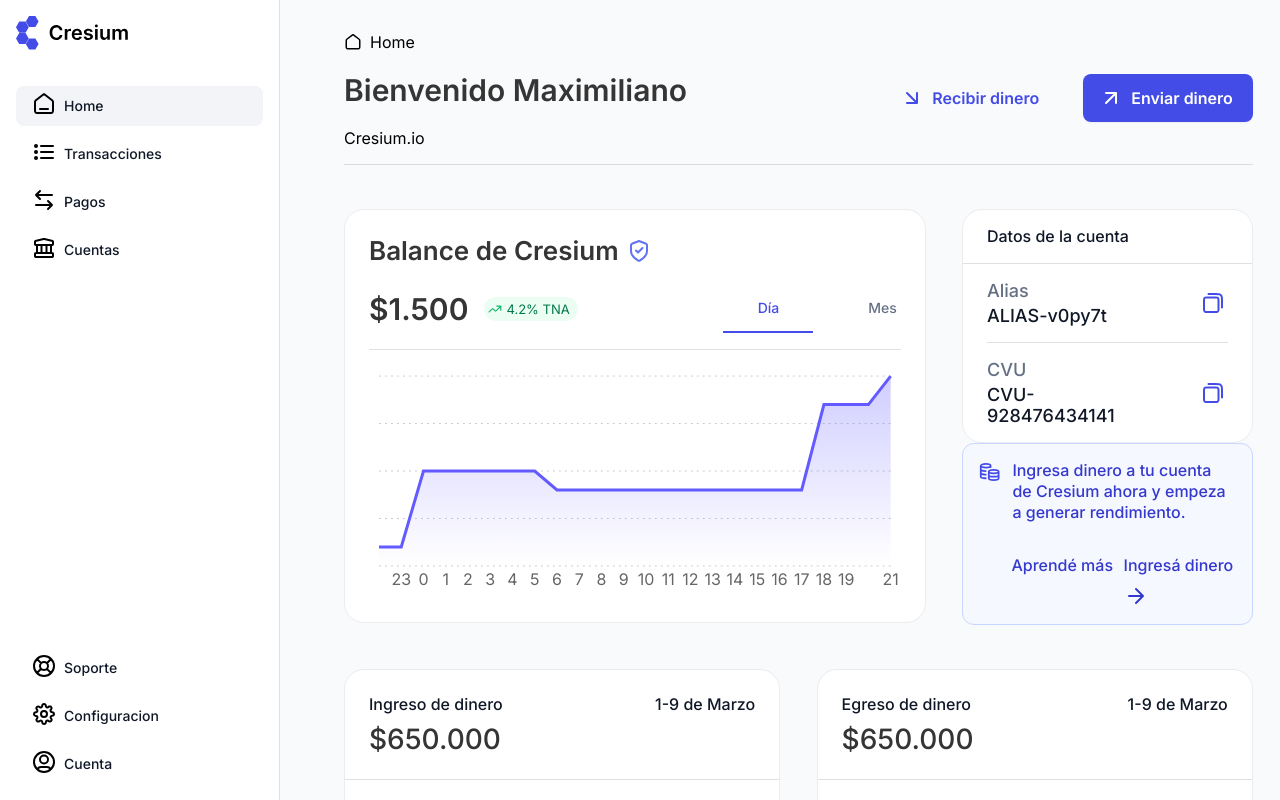
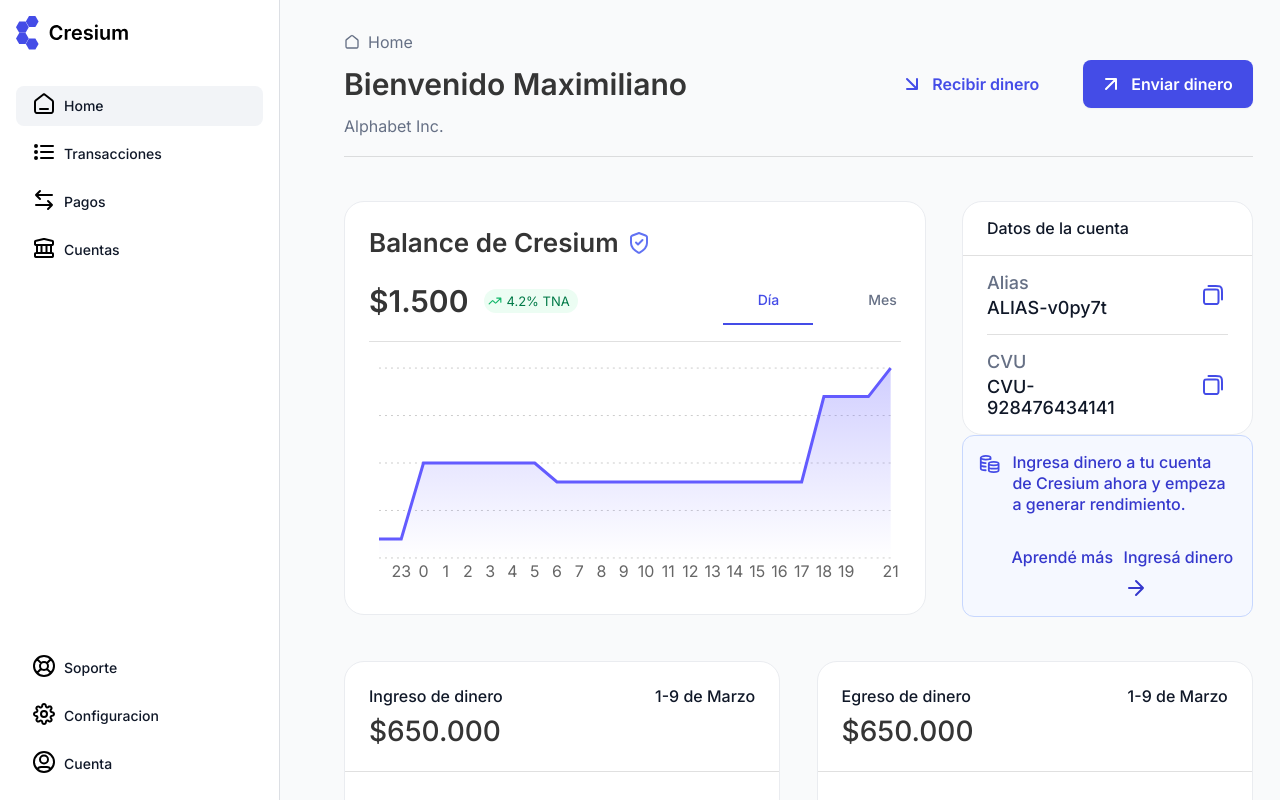
Before and after one commit to EveraldoGCH/cresium-front, a Next.js app: page /dashboard in a window 1280 px wide. Built offline with nearby package versions, Linux system fonts and the light colour scheme.

Commit message:
ajustes estilos dashboard

```diff
--- a/src/app/dashboard/components/CardDinero/CardDinero.tsx
+++ b/src/app/dashboard/components/CardDinero/CardDinero.tsx
@@ -15,7 +15,7 @@
   info,
 }: CardDineroProps): React.JSX.Element {
   return (
-    <Card height={"216px"}>
+    <Card>
       <CardContent style={{ padding: "24px 24px 24px 24px" }}>
         <Grid container xs={12}>
           <Grid
--- a/src/app/dashboard/page.tsx
+++ b/src/app/dashboard/page.tsx
@@ -23,7 +23,7 @@
 
   return (
     <Stack spacing={5.5} sx={{ width: "100%" }}>{/* Contenedor Principal*/}
-      <Stack>{/* Primer contenedor */}
+      <Stack spacing={2.5}>{/* Primer contenedor */}
         <Stack
           direction={{ xs: "column", sm: "row" }}
           spacing={3}
@@ -31,22 +31,21 @@
         >
           <Box sx={{ flex: "1 1 auto" }}>
             <Box display={"flex"} alignItems={"center"} gap={"8px"}>
-              <Home01 height={"18px"} width={"18px"} />
-              <p style={{ margin: 0 }}>Home</p>
+              <Home01 height={"16px"} width={"16px"} color={colorsVars.textSecondary}/>
+              <p style={{ margin: 0, color:colorsVars.textSecondary }}>Home</p>
             </Box>
             <Typography
               variant="h2"
-              style={{ fontWeight: "600", margin: "20px 0" }}
+              style={{ fontWeight: "600", margin: "14px 0" }}
             >
               Bienvenido Maximiliano
             </Typography>
-            <p>Cresium.io</p>
+            <p style={{ margin: 0, color:colorsVars.textSecondary }}>Alphabet Inc.</p>
           </Box>
-
           <Button variant="text" startIcon={<TrendDown02 />}>Recibir dinero</Button>
           <Button variant="contained" startIcon={<TrendUp02 />} onClick={() => router.push("/enviar-dinero")}>Enviar dinero</Button>
         </Stack>
-        <Divider />
+        <Divider style={{ color: colorsVars.grey200 }} />
       </Stack>{/*Fin primer contenedor */}
       <Grid
         container
```
